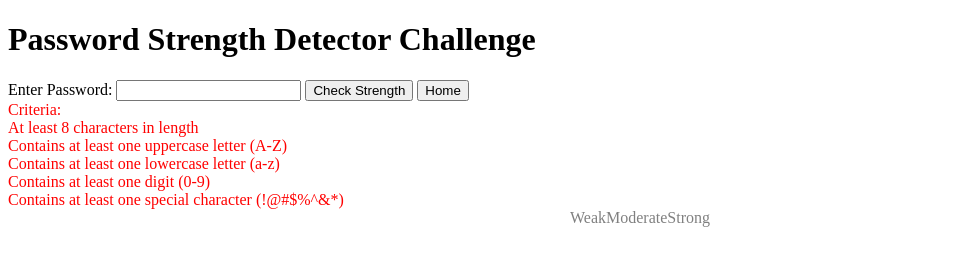
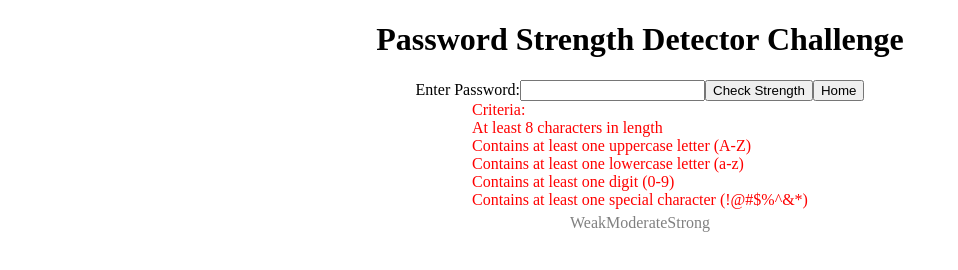
Before and after one commit to Adam-Ozbayraktar/Password-Strength-Challenge, a plain HTML site: page index.html in a window 1280 px wide. Shown: the whole page, without its empty margins (0-958 px from the left). Drawn offline with Linux system fonts and the light colour scheme.

Commit message:
PasswordChallenge

```diff
--- a/index.html
+++ b/index.html
@@ -8,15 +8,17 @@
     <!-- Add any CSS links or styles here -->
 </head>
 <body>
-    <h1>Password Strength Detector Challenge</h1>
+    <h1 id="header">Password Strength Detector Challenge</h1>
 
     <!-- HTML form for entering a password -->
     <form id="passwordForm">
+        <div id="form">
         <label for="passwordInput">Enter Password:</label>
         <input type="text" id="passwordInput" >
         <button type="button" onclick="checkPasswordStrength()">Check Strength</button>
        <button type="reset" onclick="location.href='https://thabo.bytebox.co.za/'">
      Home</button>
+    </div>
     </form>
 
     <!-- Display area for password strength result -->
--- a/style.css
+++ b/style.css
@@ -1,4 +1,6 @@
 #criteria-display {
+    justify-content: center;
+    align-items: center;
     display: flex;
     flex-direction: column;
 }
@@ -12,5 +14,19 @@
 display:  flex;
 flex-direction: row;
 color: grey;
+justify-content: space-evenly;
+justify-content: center;
+align-items: center;
+
+padding-top: 5px;
+}
+
+#header {
+display: flex;
 justify-content: center;
 }
+#form {
+    display: flex;
+    justify-content: center;
+    align-items: center;
+}
```
